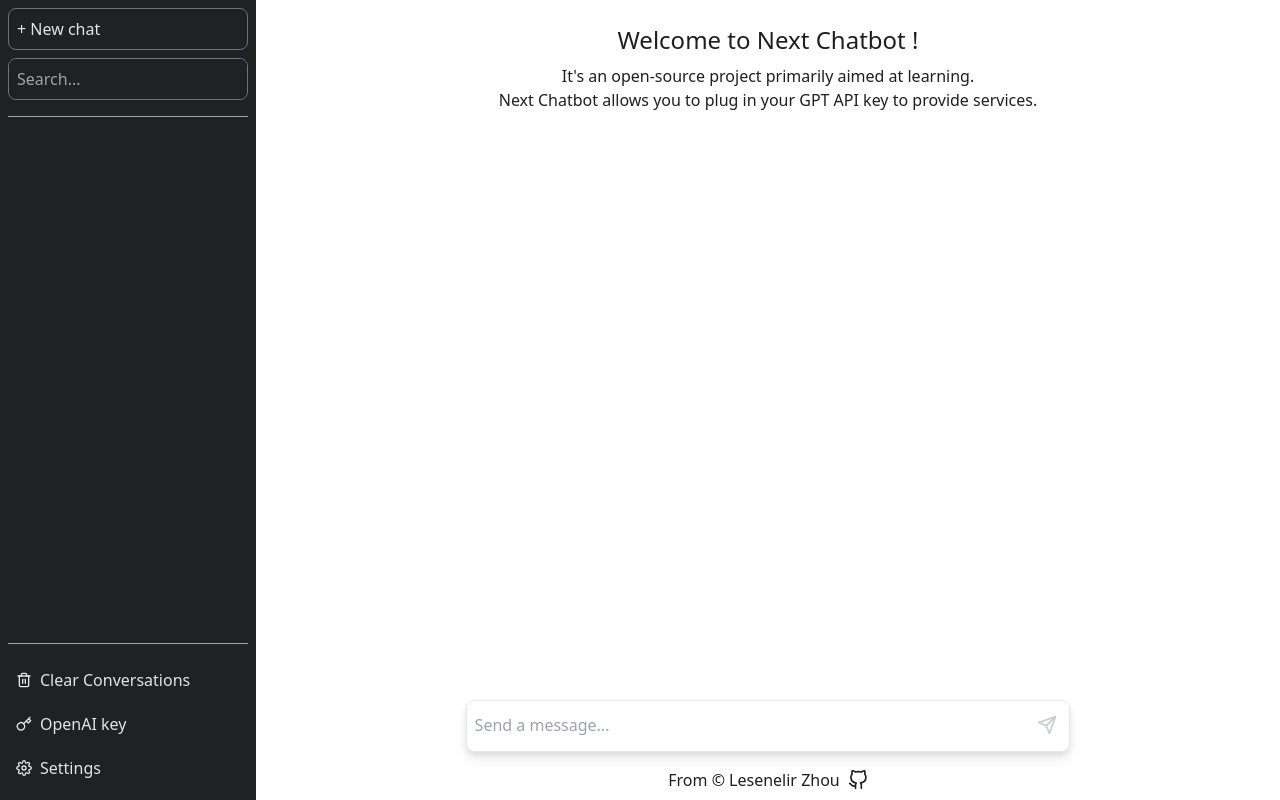
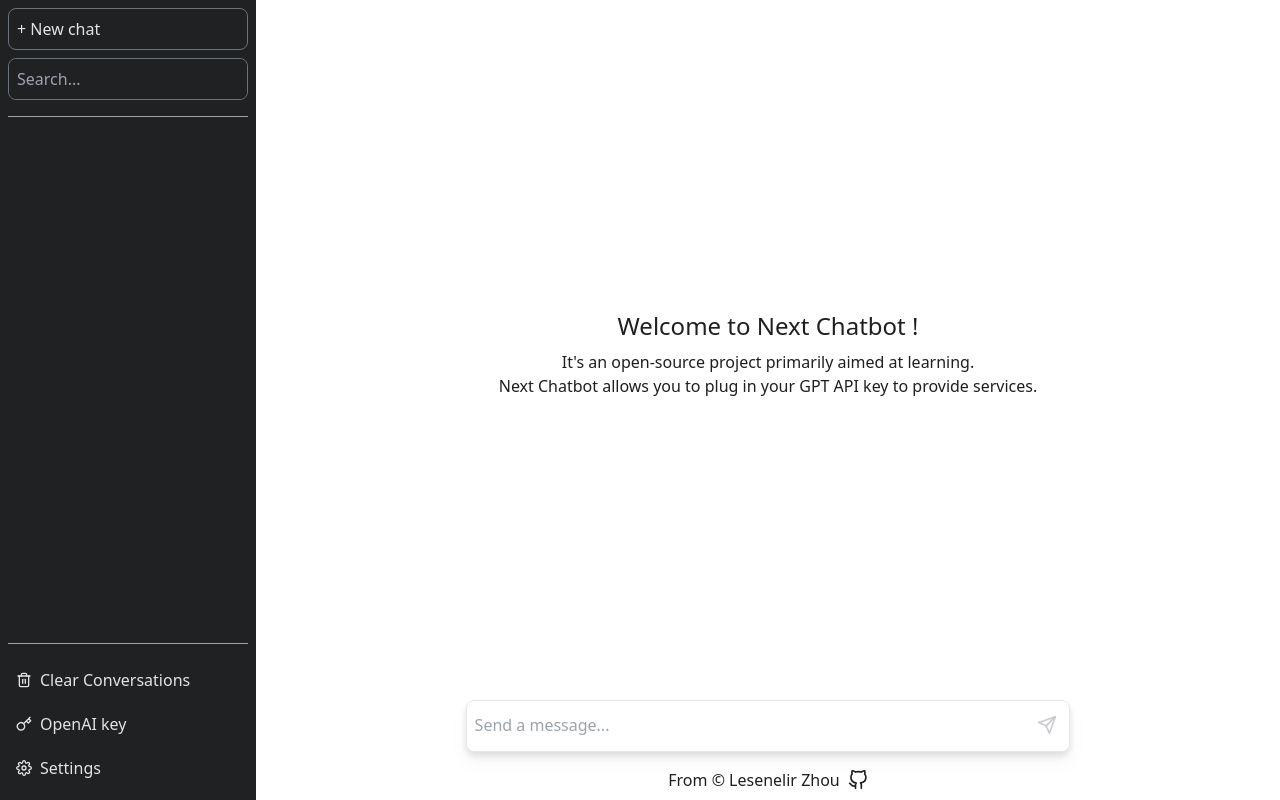
Before and after one commit to lesenelir/next-gpt, a Next.js app: page / in a window 1280 px wide. Built offline with nearby package versions, Linux system fonts and the light colour scheme.

Commit message:
feat: new chat style

```diff
--- a/src/components/chat/Chat.tsx
+++ b/src/components/chat/Chat.tsx
@@ -7,21 +7,22 @@
   const {theme} = useContext(ThemeContext)
 
   return (
-    <div className={`flex-1 flex flex-col justify-between items-center p-2
+    <div className={`flex-1 flex flex-col justify-center items-center p-2
           ${theme === 'dark' ? 'bg-tuna-900' : 'bg-white'}`}
     >
       {/* Content Area */}
-      <div className={`flex flex-col items-center justify-center p-2 ${theme === 'dark' ? 'text-wordColor-light' : 'text-wordColor-dark'}`}>
+      <div className={`w-full flex-1 flex flex-col justify-center items-center mb-2 p-2
+            ${theme === 'dark' ? 'text-wordColor-light' : 'text-wordColor-dark'}`}
+      >
         <h2 className={'text-2xl m-2'}>Welcome to Next Chatbot !</h2>
         <p>It&apos;s an open-source project primarily aimed at learning.</p>
         <p>Next Chatbot allows you to plug in your GPT API key to provide services. </p>
       </div>
 
-      {/* Output */}
-      <div className={'grow p-2'}></div>
-
-      <ChatInput/>
-      <Footer/>
+      <div className={'w-full flex flex-col justify-center items-center'}>
+        <ChatInput/>
+        <Footer/>
+      </div>
     </div>
   )
 }
--- a/src/pages/index.tsx
+++ b/src/pages/index.tsx
@@ -23,7 +23,7 @@
         <link rel="icon" href={`/favicon.ico`}/>
       </Head>
 
-      {/*Mobile*/}
+      {/* Mobile */}
       <div className={'h-screen max-sm:flex sm:hidden flex-col'}>
         <div className={`${theme === 'dark' ? 'bg-tuna-900' : 'bg-white'}`}>
           <Menu isMenuOpen={isMenuOpen}/>
@@ -39,7 +39,7 @@
         <Chat/>
       </div>
 
-      {/*PC*/}
+      {/* PC */}
       <div className={'h-screen max-sm:hidden sm:flex flex-row'}>
         <Menu isMenuOpen={isMenuOpen}/>
         <Chat/>
```
